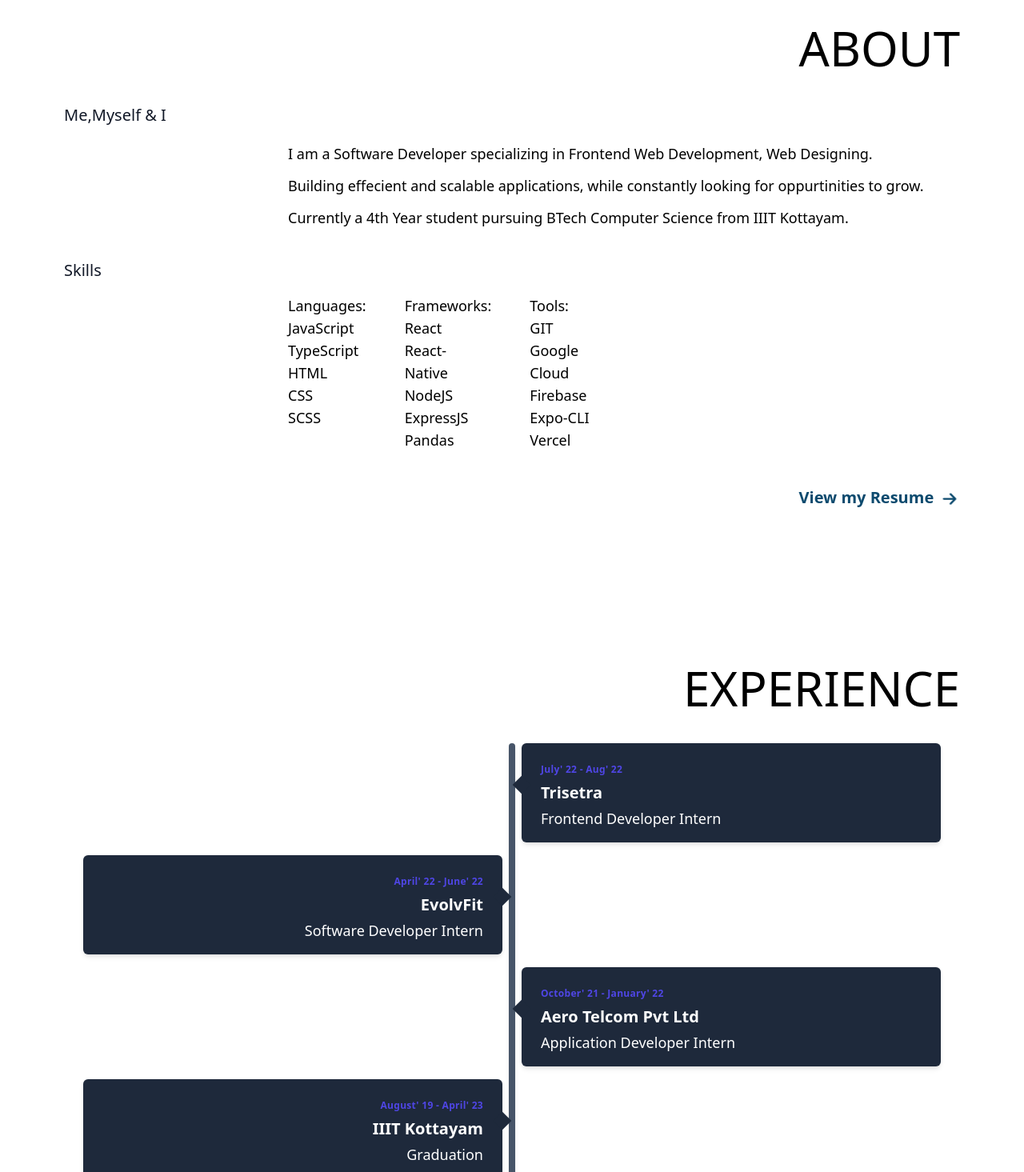
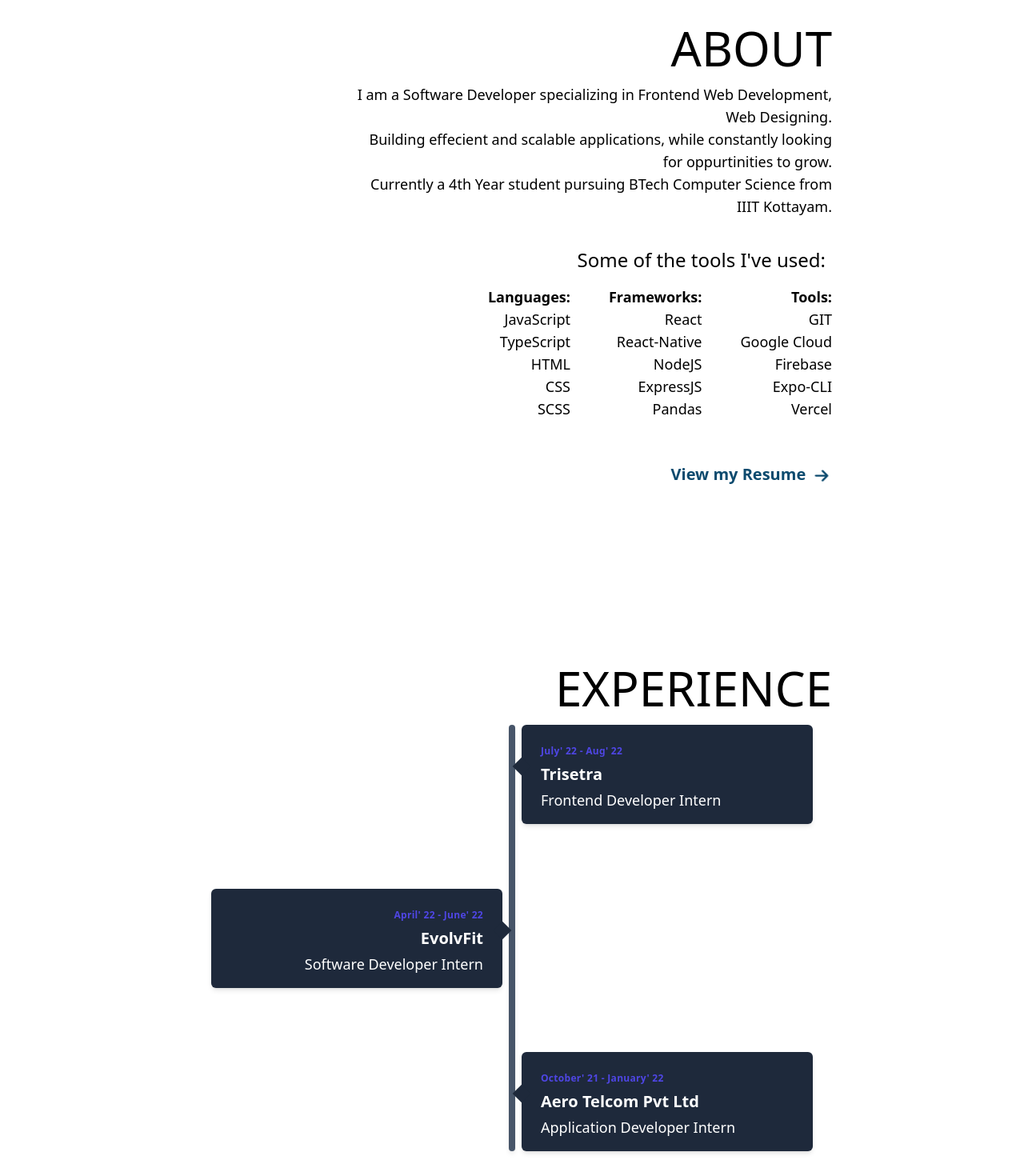
Before and after one commit to cr1spyvada/Simple-Portfolio, a Next.js app: page / in a window 1280 px wide. Shown: the part 1040-2505 px from the top of the page at 80% size. Built offline with nearby package versions, Linux system fonts and the light colour scheme.

Commit message:
about changes to alignment

```diff
--- a/components/PageContainer.js
+++ b/components/PageContainer.js
@@ -1,19 +1,19 @@
 import React from 'react';
 
-export const PageContainer = ({ children, title, color = 'white' }) => {
+export const PageContainer = ({ height, children, title, color = 'white' }) => {
   return (
     <div
       id={title}
       className={`
-       min-h-screen md:h-screen flex flex-col justify-center px-10 md:px-20 dark:text-white ${
-         title ? 'py-20' : 'py-0'
-       } ${color}`}>
+      ${height} md:w-[75vw] mx-auto md:h-screen flex flex-col justify-center px-10 md:px-20 dark:text-white ${
+        title ? 'py-20' : 'py-0'
+      } ${color}`}>
       {title && (
-        <div className="h-min md:text-right text-center w-full md:text-6xl text-3xl">
+        <div className="h-min md:text-right text-right w-full md:mx-auto md:text-6xl text-3xl">
           {title?.toUpperCase()}
         </div>
       )}
-      <div className="mb-auto md:my-auto h-5/6 w-full">{children}</div>
+      <div className="mb-auto mda:my-auto h-5/6 w-full">{children}</div>
     </div>
   );
 };
--- a/components/sections/About.js
+++ b/components/sections/About.js
@@ -8,27 +8,22 @@ export const About = () => {
   return (
     <PageContainer title="About">
       <div className="w-full relative text-left h-full flex flex-col justify-around font-light text-lg">
-        <div className="flex flex-col items-end">
-          <div className="font-normal w-full text-left text-xl py-2 text-gray-900 dark:text-sky-200">
-            Me,Myself & I
-          </div>
+        <div className="flex flex-col text-right md:text-right items-end">
           <ul className="md:w-3/4">
             {metadata.About.Bio.map((item, idx) => (
-              <li key={idx} className="list-none my-3">
+              <li key={idx} className="list-none md:my-0 my-2">
                 {item}
               </li>
             ))}
           </ul>
         </div>
-        <div className="flex flex-col items-end">
-          <div className="font-normal w-full text-left text-xl py-2 text-gray-900 dark:text-sky-200">
-            Skills
-          </div>
-          <ul className="ml-auto gap-x-12 md:w-3/4 flex flex-wrap justify-start w-full">
+        <div className="flex flex-col items-end rounded-lg">
+          <div className="w-full text-right text-2xl py-2 pr-2">Some of the tools I've used:</div>
+          <ul className="ml-auto text-right gap-x-12 md:w-3/4 flex flex-wrap justify-end w-full">
             {Object.entries(metadata.About.Skills).map(([key, value], idx) => (
-              <li className="list-none my-2 flex flex-col" key={idx}>
-                <a className="font-normal lg:w-1/4">{key}:</a>
-                <a className="lg:w-3/4 flex flex-col">
+              <li className="list-none rounded-lg my-2 flex flex-col" key={idx}>
+                <a className="font-semibold">{key}:</a>
+                <a className="flex flex-col">
                   {value.split(', ').map((val, index) => (
                     <div key={index}>{val}</div>
                   ))}
--- a/components/sections/Experience.js
+++ b/components/sections/Experience.js
@@ -5,8 +5,7 @@ import { PageContainer } from '../PageContainer';
 const Experience = () => {
   return (
     <PageContainer title="Experience">
-      <div className="h-full relative my-4">
-        <div className="relative container mx-auto px-6 flex flex-col justify-center gap-y-4">
+      <div className="h-full relative my-4 container mx-auto px-6 flex flex-col justify-between gap-y-4">
         <div className="absolute z-0 w-2 rounded-xl h-full bg-slate-600 dark:bg-white shadow-md inset-0 left-17 md:mx-auto md:right-0 md:left-0"></div>
         {metadata.Experience.map((value, idx) => (
           <div key={idx} className="relative z-10 text-white dark:text-black">
@@ -25,7 +24,6 @@ const Experience = () => {
           </div>
         ))}
       </div>
-      </div>
     </PageContainer>
   );
 };
--- a/components/sections/Hero.js
+++ b/components/sections/Hero.js
@@ -18,9 +18,9 @@ export const Hero = () => {
     });
   }, []);
   return (
-    <PageContainer>
+    <PageContainer height="h-screen">
       <div className="h-full w-full text-right flex justify-center items-start">
-        <div className="w-3/5 font-light">
+        <div className="w-4/5 md:w-full font-light">
           <div className="text-lg font-normal mb-2">Hi, my name is</div>
           <div className="text-xl font-thin text-right flex flex-col items-end">
             <div className="font-bold md:text-6xl text-4xl mb-4">Vaisakh Nalu Purakkal.</div>
--- a/data/content.js
+++ b/data/content.js
@@ -18,13 +18,13 @@ export const metadata = {
       Org: 'Aero Telcom Pvt Ltd',
       Role: 'Application Developer Intern',
       Duration: ["October' 21", "January' 22"]
-    },
-    {
-      // Org: 'Indian Institute of Information Technology Kottayam',
-      Org: 'IIIT Kottayam',
-      Role: 'Graduation',
-      Duration: ["August' 19", "April' 23"]
     }
+    // {
+    //   // Org: 'Indian Institute of Information Technology Kottayam',
+    //   Org: 'IIIT Kottayam',
+    //   Role: 'Graduation',
+    //   Duration: ["August' 19", "April' 23"]
+    // }
     // {
     //   Org: 'Delhi Public School, R.K Puram',
     //   Role: 'High School',
```
Lines whose indentation alone changed are shown as unchanged.
